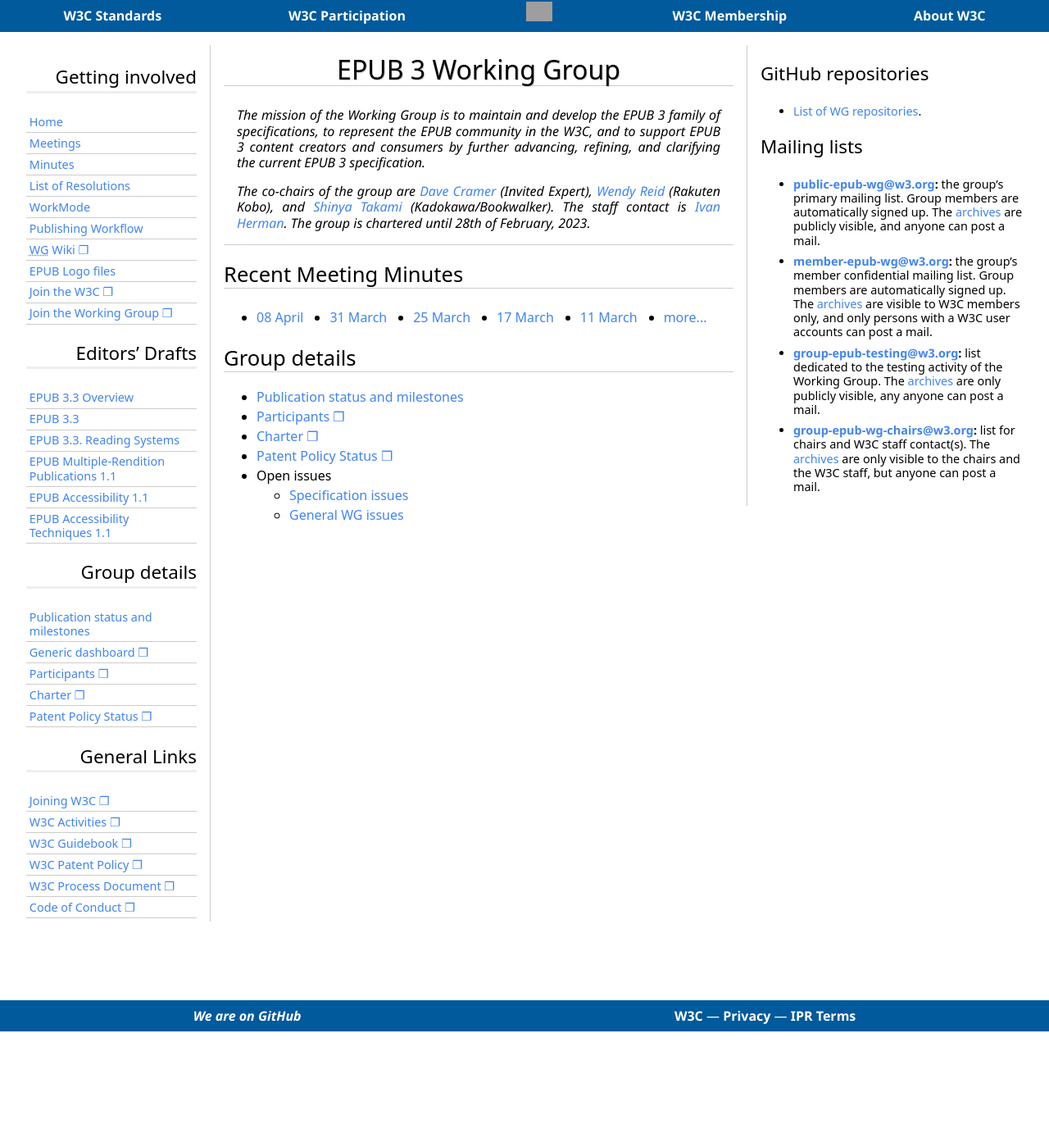
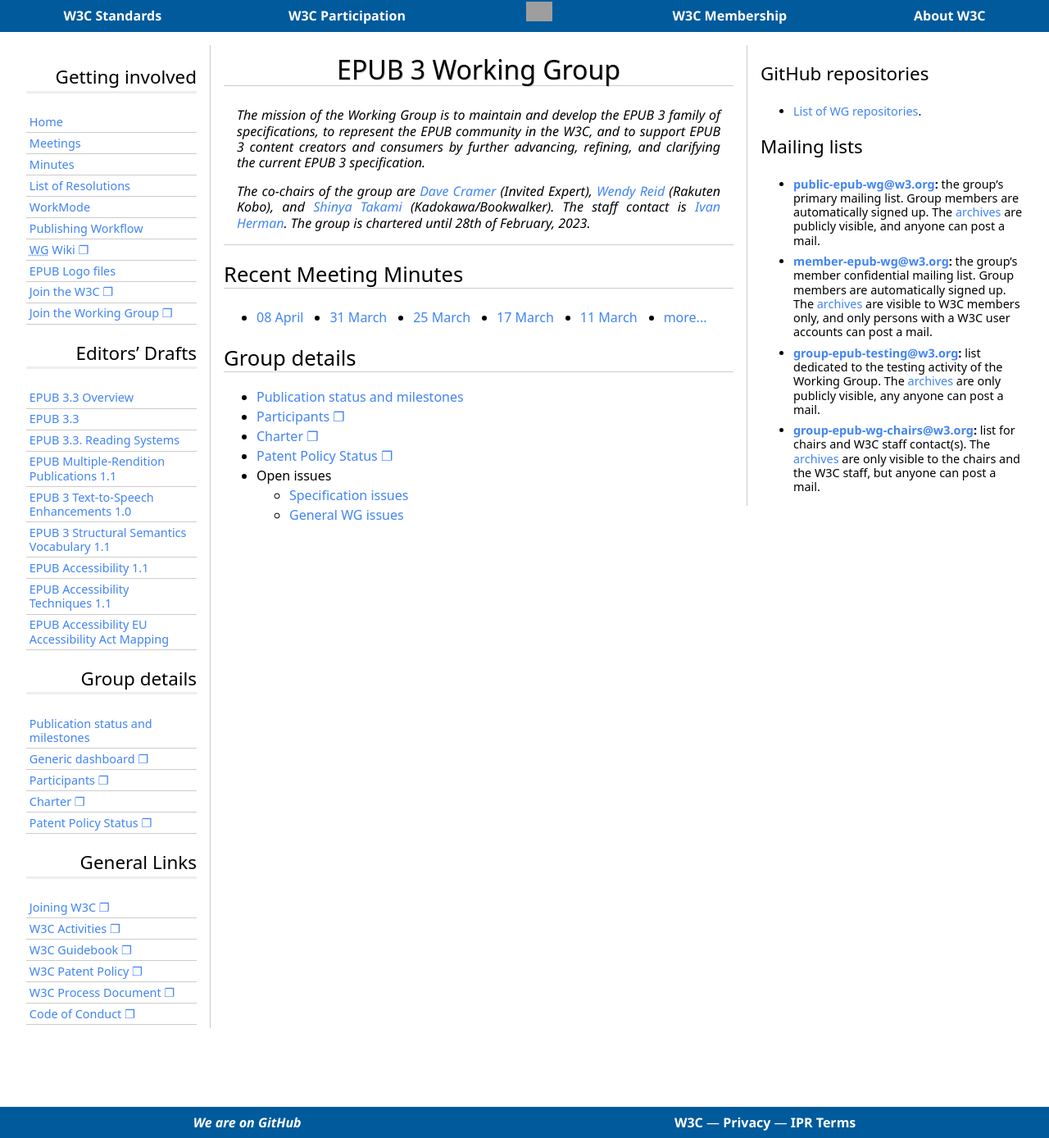
Before and after one commit to w3c/epub-wg, a Jekyll site: the page built from index.md, in a window 1280 px wide. Shown: the whole page at 82% size. Built offline with Jekyll 4.4.1, drawn with Linux system fonts in a browser that asks for light colours; some web fonts are replaced; before the commit the page ends 1258 px from its top, so only the background shows below that; grey boxes are pictures that could not be loaded.

Commit message:
Updated the navigational menu's document references

```diff
--- a/_includes/nav.html
+++ b/_includes/nav.html
@@ -29,8 +29,11 @@
             <li><a href="https://w3c.github.io/epub-specs/epub33/core/">EPUB 3.3</a></li>
             <li><a href="https://w3c.github.io/epub-specs/epub33/rs/">EPUB 3.3. Reading Systems</a></li>
             <li><a href="https://w3c.github.io/epub-specs/epub33/multi-rend/">EPUB Multiple-Rendition Publications 1.1</a></li>
+            <li><a href="https://www.w3.org/TR/epub-tts-10/">EPUB 3 Text-to-Speech Enhancements 1.0</a></li>
+            <li><a href="https://www.w3.org/TR/epub-ssv-11/">EPUB 3 Structural Semantics Vocabulary 1.1</a></li>
             <li><a href="https://w3c.github.io/epub-specs/epub33/a11y/">EPUB Accessibility 1.1 </a></li>
             <li><a href="https://w3c.github.io/epub-specs/epub33/a11y-tech/">EPUB Accessibility Techniques 1.1</a></li>
+            <li><a href="https://www.w3.org/TR/epub-a11y-eaa-mapping/">EPUB Accessibility EU Accessibility Act Mapping</a></li>
         </ul>
     </section>
 
```
